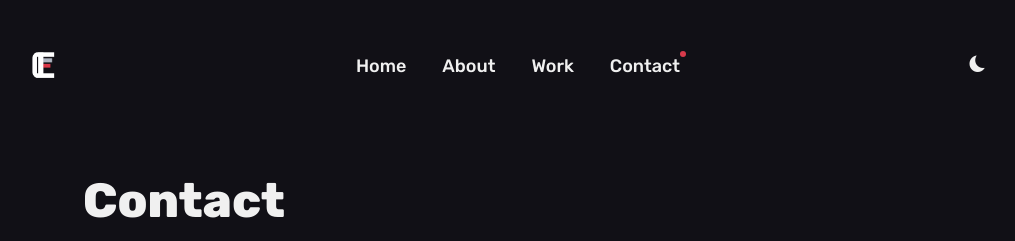
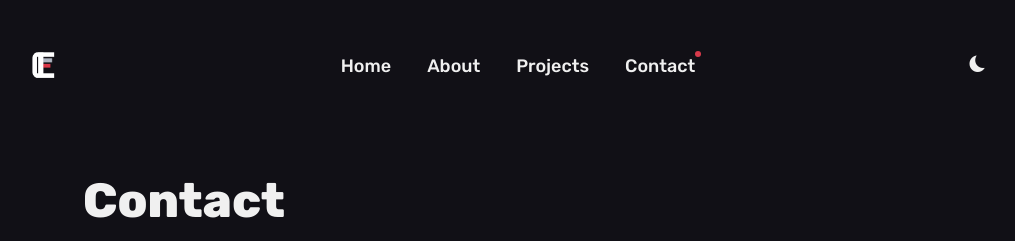
Before and after one commit to caseyferrara/portfolio, a Jekyll site: the page built from _pages/contact.html, in a window 1280 px wide and 900 px high. Shown: the top 241 px of the window, without its empty margins (137-1152 px from the left). Built offline with Jekyll 4.4.1, drawn with Linux system fonts in a browser that asks for light colours.

```diff
--- a/_data/settings.yml
+++ b/_data/settings.yml
@@ -14,7 +14,7 @@
       url: '/'
     - title: 'About'
       url: '/about/'
-    - title: 'Work'
+    - title: 'Projects'
       url: '/work/'
     - title: 'Contact'
       url: '/contact/'
--- a/_includes/head.html
+++ b/_includes/head.html
@@ -32,6 +32,9 @@
 
   <link href="https://unpkg.com/ionicons@4.5.0/dist/css/ionicons.min.css" rel="stylesheet">
 
+  <!-- Favicon -->
+  <link rel="icon" type="image/x-icon" href="/portfolio/images/favicon.ico">
+
   <script>
     {% if site.data.settings.color_scheme == "auto" %}
     if (localStorage.getItem("theme") === "dark") {
--- a/_includes/section-work.html
+++ b/_includes/section-work.html
@@ -10,7 +10,7 @@
           {% if site.data.settings.work.work__description %}
           <p class="section__description">{{ site.data.settings.work.work__description }}</p>
           {% endif %}
-          <a href="{{ '/work' | relative_url }}" class="section__link">Show all works <i class="ion ion-md-arrow-forward"></i></a>
+          <a href="{{ '/work' | relative_url }}" class="section__link">View all projects <i class="ion ion-md-arrow-forward"></i></a>
         </div>
       </div>
 
```
Also changed, not shown: images/bg.jpg.
